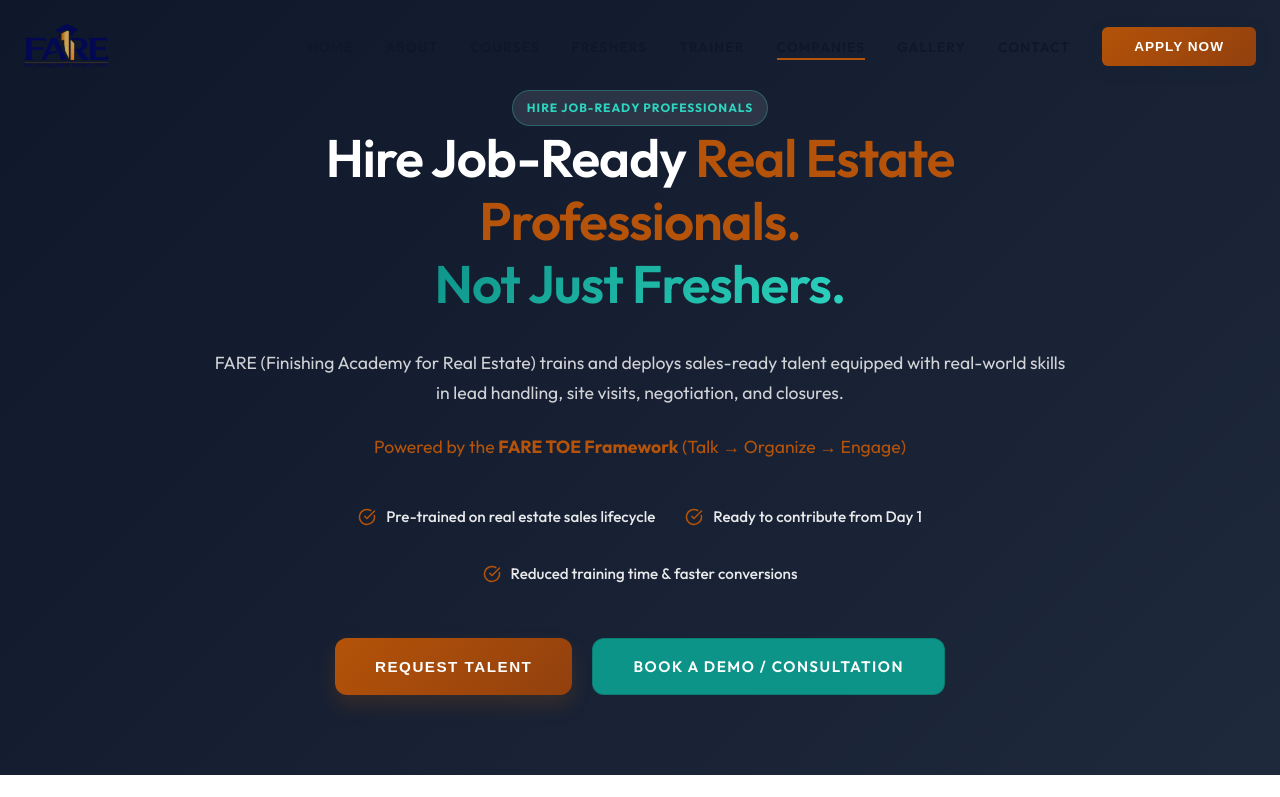
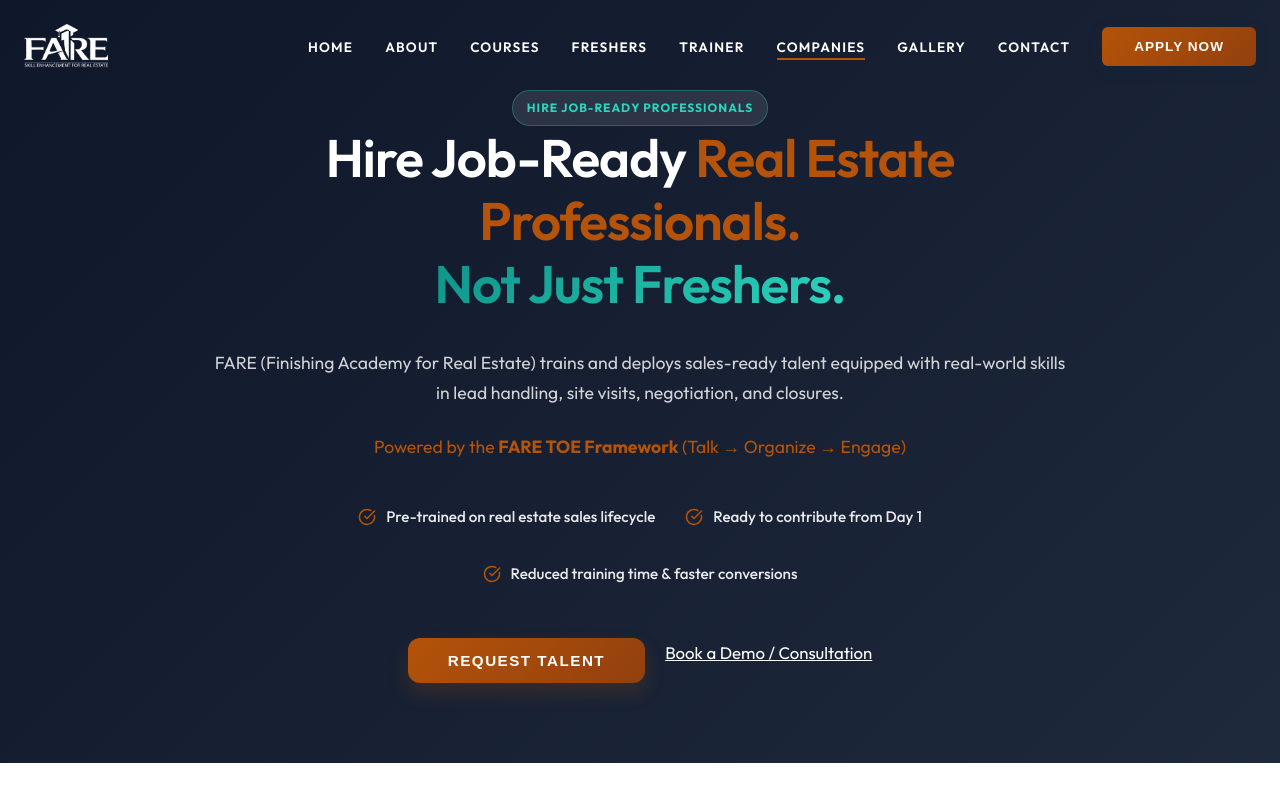
Before and after one commit to charankumardigitalraiz-max/Fare-Dark-theme, a React (Vite) app: page /companies in a window 1280 px wide. Shown: the top 797 px of the page. Built offline with nearby package versions, Linux system fonts and the light colour scheme.

Commit message:
companiew page finiesh

```diff
--- a/src/components/Header.css
+++ b/src/components/Header.css
@@ -39,7 +39,7 @@
 }
 
 .logo-text {
-  font-family: 'Outfit', sans-serif;
+  font-family: "Outfit", sans-serif;
   font-size: 1.5rem;
   font-weight: 600;
   letter-spacing: 1px;
@@ -69,7 +69,7 @@
 }
 
 .nav-link:after {
-  content: '';
+  content: "";
   position: absolute;
   bottom: 4px;
   left: 0;
@@ -97,6 +97,25 @@
 
 .nav-link.active:after {
   width: 100%;
+}
+
+.header:not(.scrolled) .nav-link.nav-link-companies {
+  color: white;
+}
+
+.header:not(.scrolled) .logo-img {
+  filter: brightness(0) invert(1);
+}
+
+.nav-links .nav-link-companies {
+  text-decoration: none;
+  font-size: 0.85rem;
+  font-weight: 600;
+  text-transform: uppercase;
+  letter-spacing: 1.2px;
+  transition: all 0.3s ease;
+  position: relative;
+  padding: 8px 0;
 }
 
 .mobile-toggle {
--- a/src/components/Header.jsx
+++ b/src/components/Header.jsx
@@ -9,6 +9,7 @@
     const [isScrolled, setIsScrolled] = useState(false);
     const [isMobileMenuOpen, setIsMobileMenuOpen] = useState(false);
     const [isModalOpen, setIsModalOpen] = useState(false);
+    const [companiesScreen, setCompaniesScreen] = useState(false);
     const location = useLocation();
 
     useEffect(() => {
@@ -18,6 +19,15 @@
         window.addEventListener('scroll', handleScroll);
         return () => window.removeEventListener('scroll', handleScroll);
     }, []);
+
+    useEffect(() => {
+        if (location.pathname === '/companies') {
+            setCompaniesScreen(true);
+        } else {
+            setCompaniesScreen(false);
+        }
+    }, [location.pathname]);
+
 
     const navLinks = [
         { name: 'Home', href: '/' },
@@ -58,7 +68,7 @@
                         >
                             <Link
                                 to={link.href}
-                                className={`nav-link ${location.pathname === link.href ? 'active' : ''}`}
+                                className={`nav-link ${companiesScreen ? "nav-link-companies" : ""} ${location.pathname === link.href ? 'active' : ''}`}
                                 onClick={() => setIsMobileMenuOpen(false)}
                             >
                                 {link.name}
--- a/src/pages/CompaniesPage.css
+++ b/src/pages/CompaniesPage.css
@@ -5,7 +5,7 @@
   overflow-x: hidden;
 }
 
-.cmp-hero-content{
+.cmp-hero-content {
   padding-top: 20px !important;
 }
 
@@ -122,6 +122,45 @@
   justify-content: center;
   gap: 20px;
   flex-wrap: wrap;
+  margin-top: 20px;
+}
+
+.cmp-btn-primary {
+  background: var(--gold-gradient);
+  color: #000;
+  padding: 14px 32px;
+  border-radius: 12px;
+  font-weight: 700;
+  border: none;
+  cursor: pointer;
+  transition: all 0.3s ease;
+  box-shadow: 0 10px 20px rgba(194, 157, 89, 0.2);
+  text-decoration: none;
+  display: inline-block;
+}
+
+.cmp-btn-primary:hover {
+  transform: translateY(-2px);
+  box-shadow: 0 15px 30px rgba(194, 157, 89, 0.3);
+}
+
+.cmp-btn-outline {
+  background: transparent;
+  color: #fff;
+  padding: 14px 32px;
+  border-radius: 12px;
+  font-weight: 600;
+  border: 1px solid rgba(255, 255, 255, 0.3);
+  cursor: pointer;
+  transition: all 0.3s ease;
+  text-decoration: none;
+  display: inline-block;
+}
+
+.cmp-btn-outline:hover {
+  background: rgba(255, 255, 255, 0.1);
+  border-color: #fff;
+  transform: translateY(-2px);
 }
 
 /* 2. CATEGORY SECTIONS & SHARED GRIDS */
@@ -681,6 +720,7 @@
 
 .cmp-text-white {
   color: #ffffff !important;
+  font-size: 3rem;
 }
 
 .cmp-text-white-soft {
@@ -785,7 +825,7 @@
   background: rgba(255, 255, 255, 0.1);
   border: 1px solid rgba(255, 255, 255, 0.2);
   border-radius: 12px;
-  color: white;
+  /* color: white; */
 }
 
 .cmp-mini-form input::placeholder {
--- a/src/pages/CompaniesPage.jsx
+++ b/src/pages/CompaniesPage.jsx
@@ -97,7 +97,7 @@
                             className="cmp-cta-group"
                         >
                             <button onClick={() => setIsModalOpen(true)} className="btn-gold">Request Talent</button>
-                            <Link to="/contact" className="btn-ghost" style={{ color: 'white' }}>Book a Demo / Consultation</Link>
+                            <Link to="/contact" className="" style={{ color: 'white' }}>Book a Demo / Consultation</Link>
                         </motion.div>
                     </div>
                 </div>
@@ -351,7 +351,7 @@
                                 className="cmp-course-card cmp-glass-dark"
                             >
                                 <div className="cmp-icon-wrap" style={{ background: 'rgba(194,157,89,0.1)', color: '#c29d59' }}>{item.icon}</div>
-                                <h3 className="cmp-card-title cmp-text-white">{item.title}</h3>
+                                <h3 className="cmp-card-title">{item.title}</h3>
                                 <ul className="cmp-highlights">
                                     {item.points.map((p, i) => (
                                         <li key={i} className="cmp-highlight-item">
@@ -593,7 +593,7 @@
                 </div>
             </section>
 
-            {/* 11. FINAL CTA */ }
+            {/* 11. FINAL CTA */}
             <section className="cmp-category-section cmp-final-cta-section">
                 <div className="container">
                     <motion.div
@@ -608,9 +608,9 @@
                                 <p className="cmp-text-white-soft cmp-mb-8" style={{ fontSize: '1.125rem', color: 'rgba(255,255,255,0.8)', marginBottom: '2rem' }}>
                                     Access trained professionals ready to Talk, Organize, and Engage from Day 1.
                                 </p>
-                                <div style={{ display: 'flex', gap: '1rem', flexWrap: 'wrap' }}>
-                                    <button onClick={() => setIsModalOpen(true)} className="btn-gold">Request Talent</button>
-                                    <Link to="/contact" className="btn-ghost cmp-text-white">Schedule a Call</Link>
+                                <div className="cmp-cta-group" style={{ justifyContent: 'flex-start', margin: 0 }}>
+                                    <button onClick={() => setIsModalOpen(true)} className="cmp-btn-primary">Request Talent</button>
+                                    <Link to="/contact" className="cmp-btn-outline">Schedule a Call</Link>
                                 </div>
                             </div>
                             <div className="cmp-cta-form-box">
```
